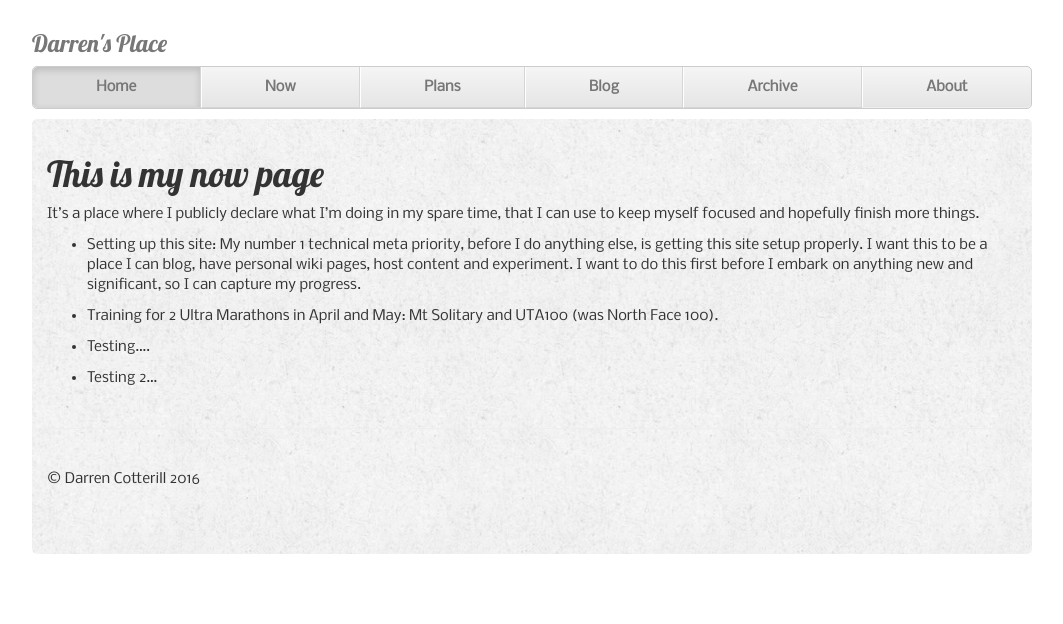
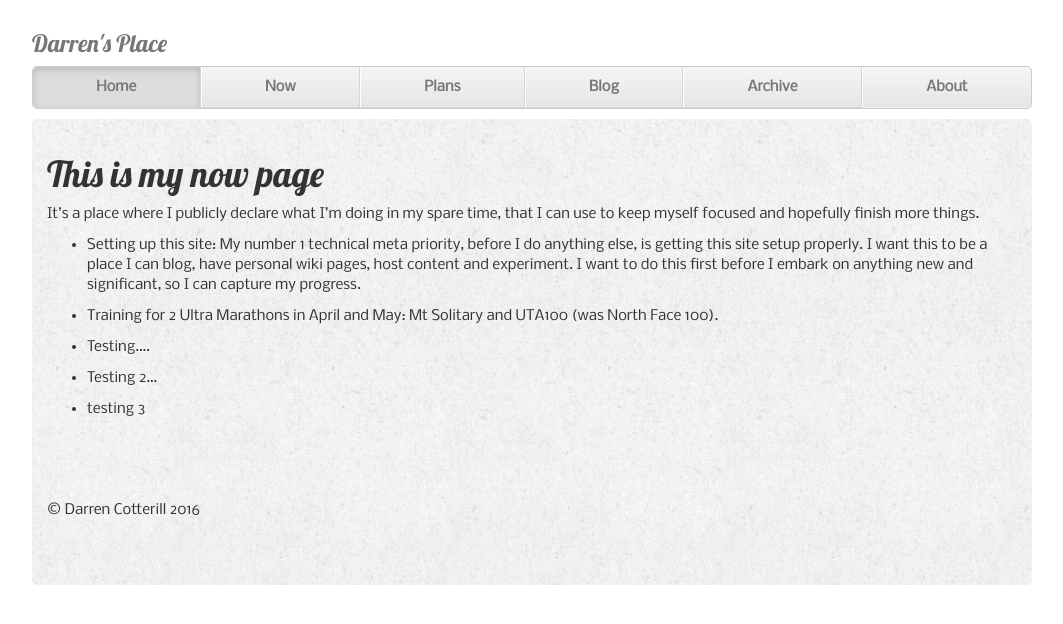
Before and after one commit to DCotterill/DCotterill.github.io, a Jekyll site: the page built from now/index.md, in a window 1280 px wide. Shown: the top 624 px of the page, without its empty margins (108-1171 px from the left). Built offline with Jekyll 4.4.1, drawn with Linux system fonts in a browser that asks for light colours; nearby versions of some CDN libraries; some web fonts are replaced.

Commit message:
Updated index.md

```diff
--- a/now/index.md
+++ b/now/index.md
@@ -15,3 +16,5 @@ I want to do this first before I embark on anything new and significant, so I ca
 * Testing....
 
 * Testing 2...
+
+* testing 3
```
Also changed, not shown: other parts of now/index.md (+1 -0 lines).
